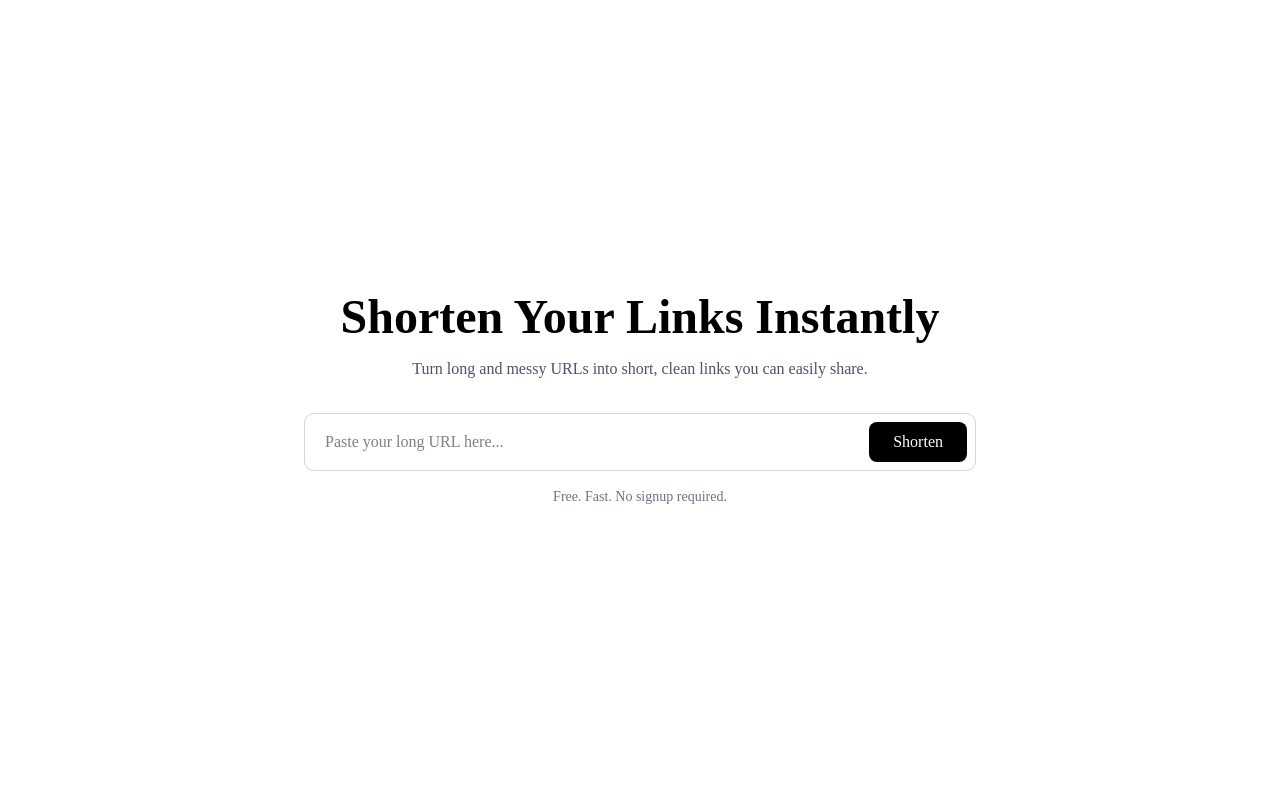
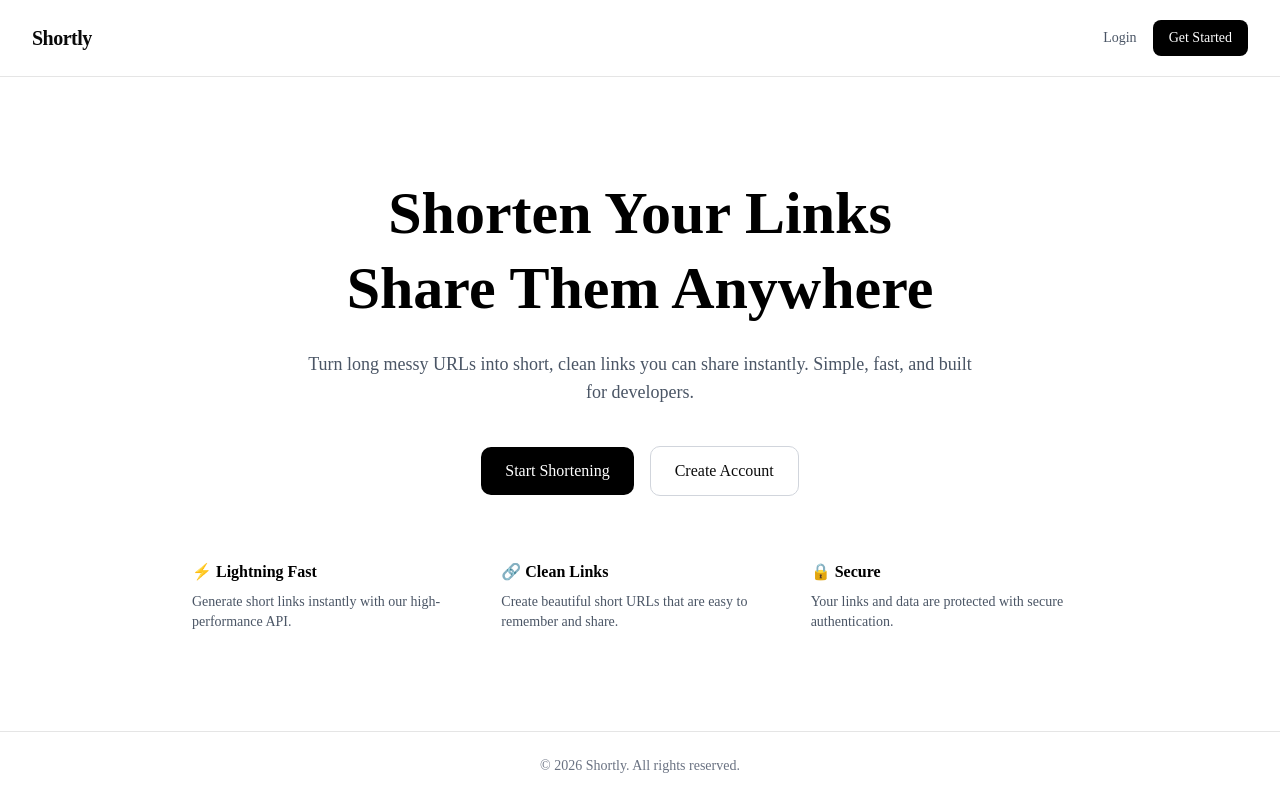
Before and after one commit to ad1tyaydv/fasturl, a Next.js app: page / in a window 1280 px wide. Built offline with nearby package versions, Linux system fonts and the light colour scheme.

Commit message:
hero page added

```diff
--- a/app/page.tsx
+++ b/app/page.tsx
@@ -1,37 +1,106 @@
+'use client'
+
+import { useRouter } from "next/navigation";
+
+export default function Home() {
+
+  const router = useRouter();
+
+  return (
+    <div className="min-h-screen bg-white flex flex-col">
+
+      <nav className="flex items-center justify-between px-8 py-5 border-b">
+        <h1 className="text-xl font-semibold tracking-tight">
+          Shortly
+        </h1>
+
+        <div className="flex gap-4">
+          <button
+            onClick={() => router.push("/auth/signin")}
+            className="text-sm text-gray-600 hover:text-black transition cursor-pointer"
+          >
+            Login
+          </button>
+
+          <button
+            onClick={() => router.push("/auth/signup")}
+            className="bg-black text-white px-4 py-2 rounded-md text-sm hover:bg-gray-900 transition cursor-pointer"
+          >
+            Get Started
+          </button>
+        </div>
+      </nav>
 
 
-export default function Hero() {
+      <section className="flex-1 flex items-center justify-center px-6">
+
+        <div className="max-w-4xl text-center">
+
+          <h1 className="text-6xl font-bold leading-tight text-black">
+            Shorten Your Links
+            <span className="block">
+              Share Them Anywhere
+            </span>
+          </h1>
+
+          <p className="mt-6 text-lg text-gray-600 max-w-2xl mx-auto">
+            Turn long messy URLs into short, clean links you can share instantly.
+            Simple, fast, and built for developers.
+          </p>
+
+          <div className="mt-10 flex items-center justify-center gap-4">
+
+            <button
+              onClick={() => router.push("/dashboard")}
+              className="bg-black text-white px-6 py-3 rounded-lg font-medium hover:bg-gray-900 transition cursor-pointer"
+            >
+              Start Shortening
+            </button>
+
+            <button
+              onClick={() => router.push("/auth/signup")}
+              className="border border-gray-300 px-6 py-3 rounded-lg font-medium hover:bg-gray-50 transition cursor-pointer"
+            >
+              Create Account
+            </button>
+
+          </div>
 
 
-  return (
-    <section className="min-h-screen flex items-center justify-center bg-white px-6">
-      <div className="text-center max-w-2xl w-full">
+          <div className="mt-16 grid grid-cols-1 md:grid-cols-3 gap-8 text-left">
 
-        <h1 className="text-5xl font-bold text-black mb-4">
-          Shorten Your Links Instantly
-        </h1>
+            <div>
+              <h3 className="font-semibold text-black">⚡ Lightning Fast</h3>
+              <p className="text-gray-600 text-sm mt-2">
+                Generate short links instantly with our high-performance API.
+              </p>
+            </div>
 
-        <p className="text-gray-600 mb-8">
-          Turn long and messy URLs into short, clean links you can easily share.
-        </p>
+            <div>
+              <h3 className="font-semibold text-black">🔗 Clean Links</h3>
+              <p className="text-gray-600 text-sm mt-2">
+                Create beautiful short URLs that are easy to remember and share.
+              </p>
+            </div>
 
-        <div className="flex gap-2 border border-gray-300 rounded-lg p-2">
-          <input
-            type="text"
-            placeholder="Paste your long URL here..."
-            className="flex-1 outline-none px-3 py-2 text-black"
-          />
+            <div>
+              <h3 className="font-semibold text-black">🔒 Secure</h3>
+              <p className="text-gray-600 text-sm mt-2">
+                Your links and data are protected with secure authentication.
+              </p>
+            </div>
 
-          <button className="bg-black text-white px-6 py-2 rounded-md hover:bg-gray-900">
-            Shorten
-          </button>
+          </div>
+
         </div>
 
-        <p className="text-sm text-gray-500 mt-4">
-          Free. Fast. No signup required.
-        </p>
+      </section>
 
-      </div>
-    </section>
+
+      <footer className="text-center py-6 text-sm text-gray-500 border-t">
+        © {new Date().getFullYear()} Shortly. All rights reserved.
+      </footer>
+
+    </div>
   );
 }
```
